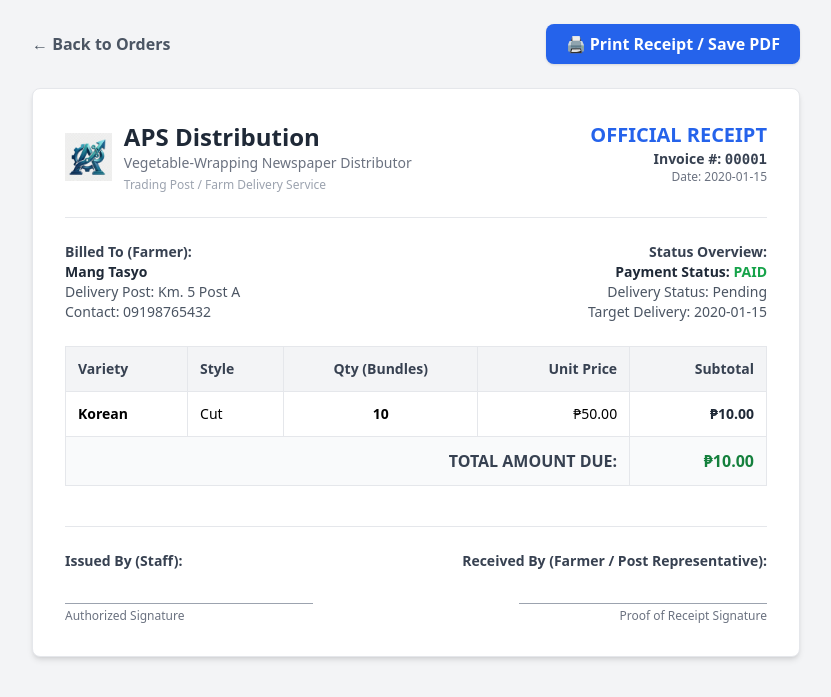
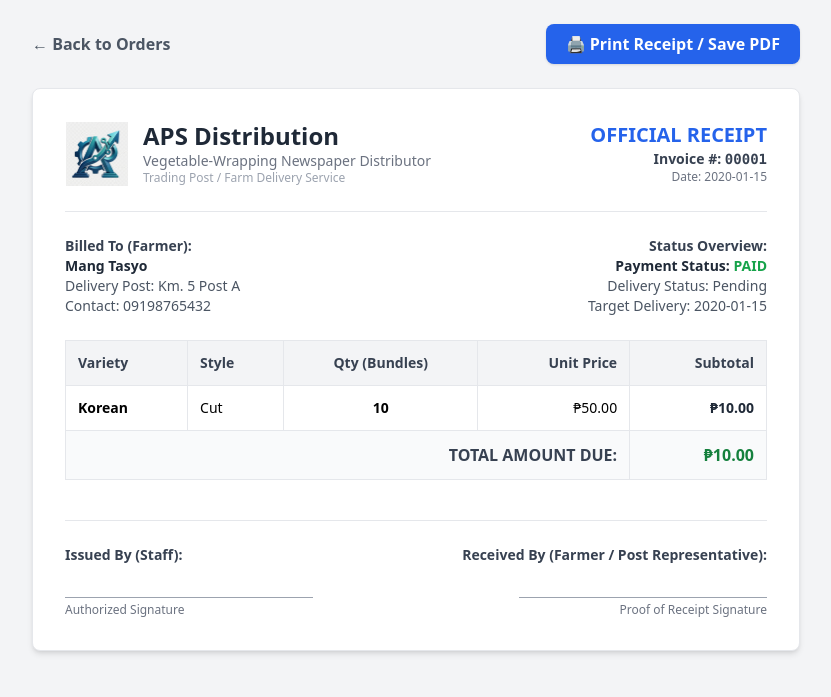
Before and after one commit to 3LDie/APS-SYSTEM, a Laravel app: page /invoices/1 in a window 1280 px wide. Shown: the top 697 px of the page, without its empty margins (224-1055 px from the left). Run offline with Laravel 12, Linux system fonts and the light colour scheme; data comes from the database, SQL or seed files in the repository; tables that the repository leaves empty hold one stand-in row (values such as "Sample post"); some libraries are stand-ins or nearby versions.

Commit message:
Unify receipts, stock procurement, payment proof uploads, and logo alignment under APS Distribution

```diff
--- a/resources/views/invoices/receipt.blade.php
+++ b/resources/views/invoices/receipt.blade.php
@@ -36,12 +36,12 @@
     <div class="receipt-card max-w-3xl mx-auto bg-white p-8 rounded-lg shadow-md border border-gray-200">
         <!-- Header -->
         <div class="flex justify-between items-start border-b pb-6 mb-6">
-            <div class="flex items-center space-x-3">
-                <img src="{{ asset('images/APS-logo.webp') }}" alt="APS Logo" class="h-12 w-auto">
-                <div>
-                    <h1 class="text-2xl font-bold text-gray-800">APS Distribution</h1>
-                    <p class="text-sm text-gray-500">Vegetable-Wrapping Newspaper Distributor</p>
-                    <p class="text-xs text-gray-400 mt-1">Trading Post / Farm Delivery Service</p>
+            <div class="flex items-center gap-3.5">
+                <img src="{{ asset('images/APS-logo.webp') }}" alt="APS Logo" class="h-16 w-16 object-contain mix-blend-multiply shrink-0">
+                <div class="flex flex-col justify-center">
+                    <h1 class="text-2xl font-bold text-gray-800 leading-tight">APS Distribution</h1>
+                    <p class="text-sm text-gray-500 leading-snug">Vegetable-Wrapping Newspaper Distributor</p>
+                    <p class="text-xs text-gray-400 leading-snug">Trading Post / Farm Delivery Service</p>
                 </div>
             </div>
             <div class="text-right">
```
